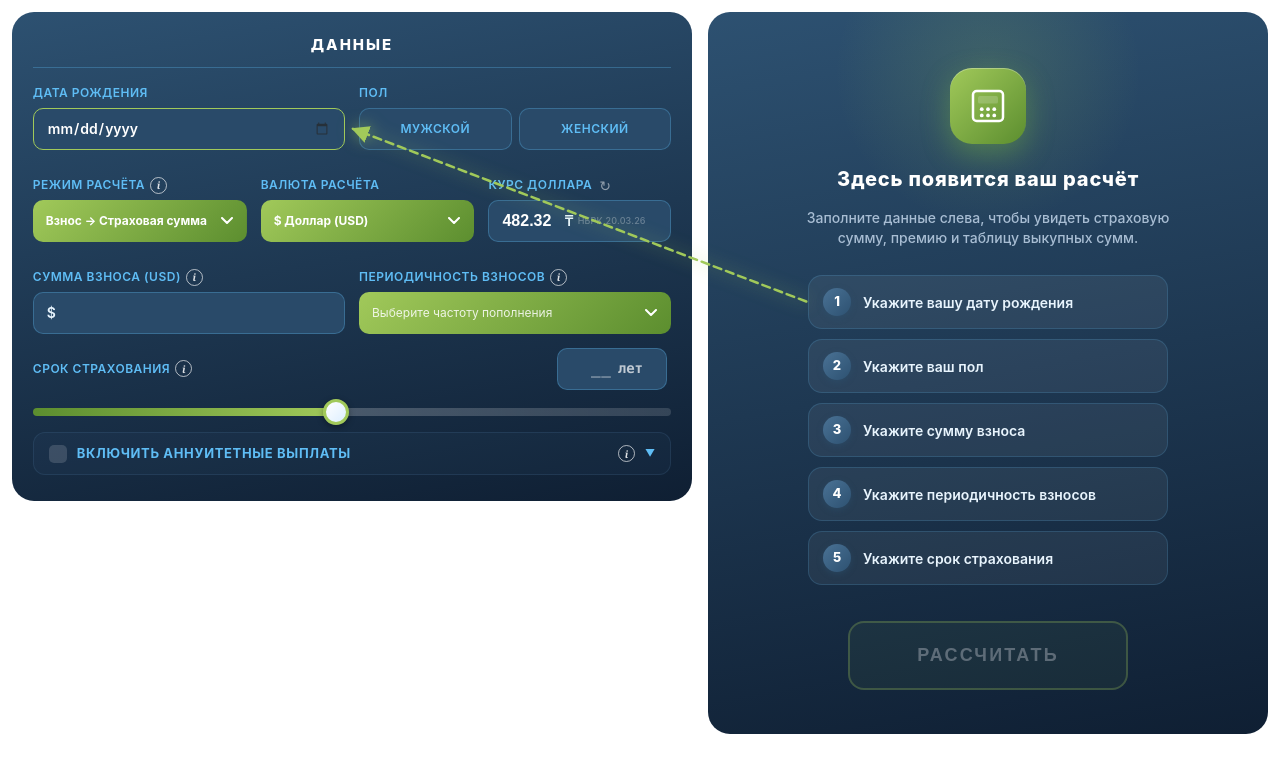
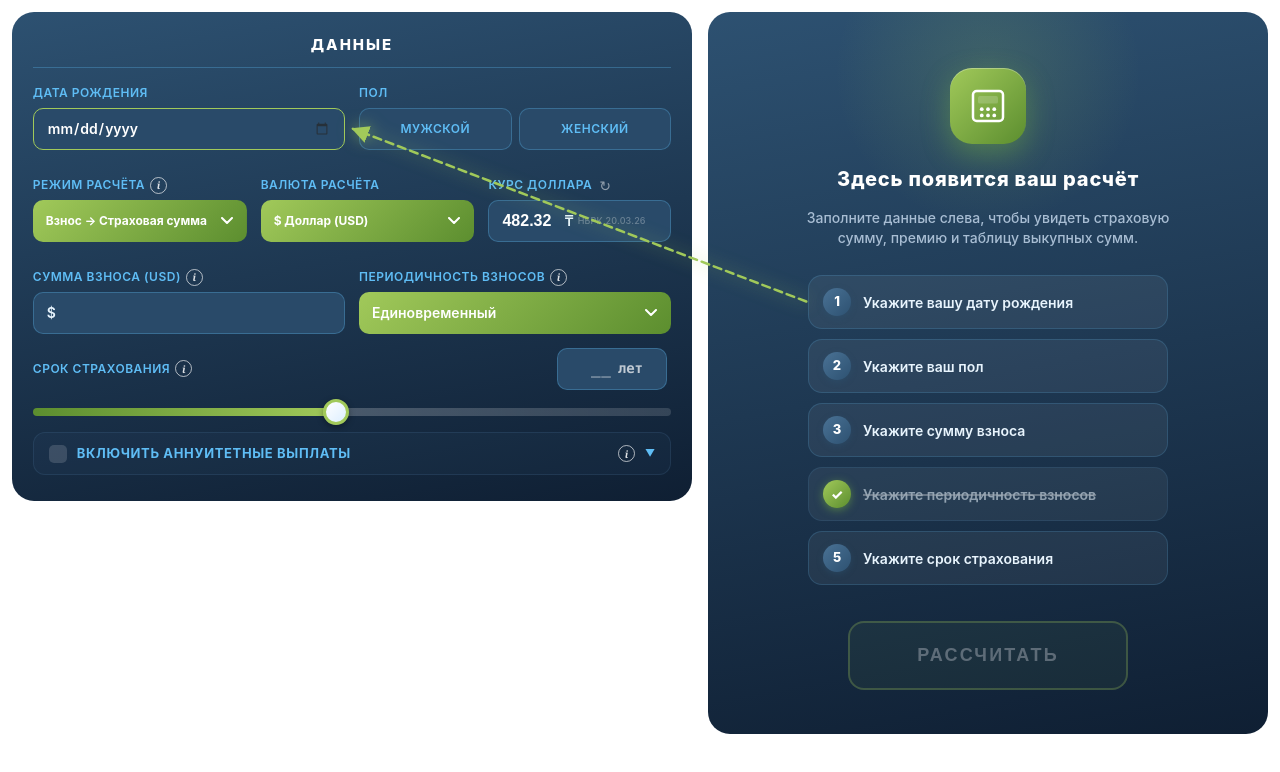
Before and after one commit to Savage070L/calc-platinum-vue, a Vue app: page / in a window 1280 px wide. Shown: the top 772 px of the page. Built offline with nearby package versions, Linux system fonts and the light colour scheme.

Commit message:
Platinum: только единовременная периодичность взносов
- Убраны опции annual/semiannual/quarterly/monthly из <select>
- Default frequency = 'single'
- Убран pulse-индикатор needsFrequency (поле всегда заполнено)

```diff
--- a/src/components/InputForm.vue
+++ b/src/components/InputForm.vue
@@ -121,18 +121,12 @@
           </div>
         </div>
 
-        <div class="form-group two-col-item" :class="{ 'attention-next': needsFrequency }">
+        <div class="form-group two-col-item">
           <label for="frequency" class="label-row">
             {{ t('form.frequency') }}
             <InfoTooltip v-bind="tip('frequency')" />
-            <span v-if="needsFrequency" class="next-pill">{{ t('form.nextStep') }}</span>
           </label>
-          <select id="frequency" v-model="local.frequency" class="neu-input select-green" :class="{ 'placeholder-shown': !local.frequency }">
-            <option value="" disabled>{{ t('form.freqPlaceholder') }}</option>
-            <option value="annual">{{ t('form.freq.annual') }}</option>
-            <option value="semiannual">{{ t('form.freq.semiannual') }}</option>
-            <option value="quarterly">{{ t('form.freq.quarterly') }}</option>
-            <option value="monthly">{{ t('form.freq.monthly') }}</option>
+          <select id="frequency" v-model="local.frequency" class="neu-input select-green">
             <option value="single">{{ t('form.freq.single') }}</option>
           </select>
         </div>
--- a/src/components/InsuranceCalculator.vue
+++ b/src/components/InsuranceCalculator.vue
@@ -145,7 +145,7 @@ const formData = ref({
   dob: '',
   gender: '',
   term: 10,           // дефолт в середине допустимого диапазона 1-20
-  frequency: '',
+  frequency: 'single', // Pro Life Platinum: только единовременный взнос
   mode: 'premium_to_sa',
   sumAssured: 0,
   premium: 0,
```
